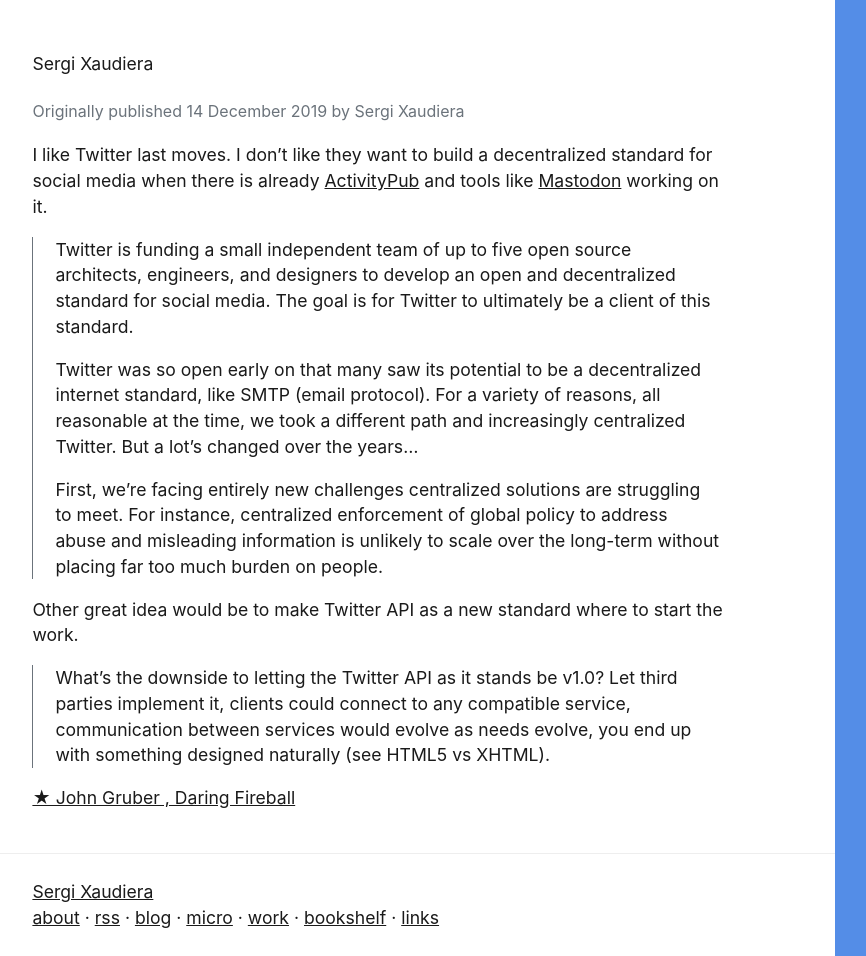
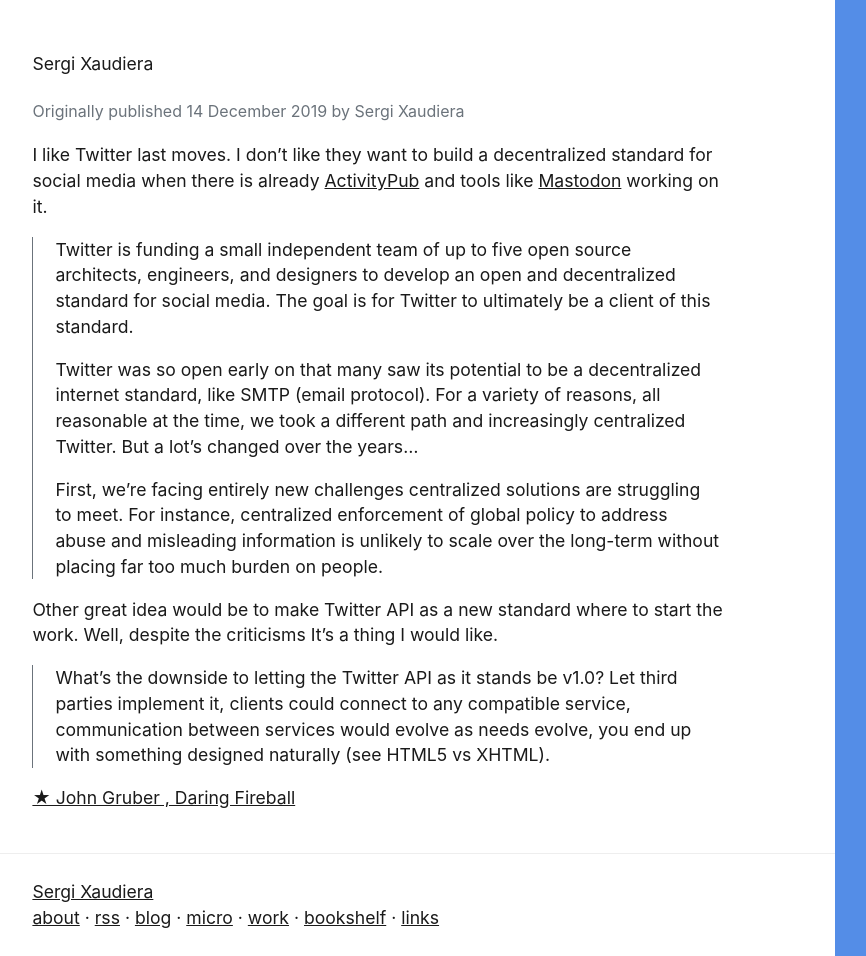
Before and after one commit to sergixaudiera/sergixaudiera.github.io, a Jekyll site: the page built from _posts/2019-12-12-bluesky-twitter-decentralized-standard-social-media.md, in a window 1280 px wide. Shown: the whole page, without its empty margins (70-936 px from the left). Built offline with Jekyll 4.4.1, drawn with Linux system fonts in a browser that asks for light colours; our own code applies the rules of GitHub Pages for plain Markdown files.

```diff
--- a/_posts/2019-12-12-bluesky-twitter-decentralized-standard-social-media.md
+++ b/_posts/2019-12-12-bluesky-twitter-decentralized-standard-social-media.md
@@ -1,6 +1,6 @@
 ---
 layout: post
-title: Bluesky: Twitter Announces Effort to Build ‘Decentralized Standard for Social Media’
+title: Bluesky: Twitter Announces Effort to Build Decentralized Standard for Social Media
 date: 2019-12-12 10:47
 categories: [micro, platforms]
 ---
@@ -12,7 +12,7 @@ I like Twitter last moves. I don't like they want to build a decentralized stand
 >
 > First, we’re facing entirely new challenges centralized solutions are struggling to meet. For instance, centralized enforcement of global policy to address abuse and misleading information is unlikely to scale over the long-term without placing far too much burden on people.
 
-Other great idea would be to make Twitter API as a new standard where to start the work.
+Other great idea would be to make Twitter API as a new standard where to start the work. Well, despite the criticisms It's a thing I would like.
 
 > What’s the downside to letting the Twitter API as it stands be v1.0? Let third parties implement it, clients could connect to any compatible service, communication between services would evolve as needs evolve, you end up with something designed naturally (see HTML5 vs XHTML).
 
```
